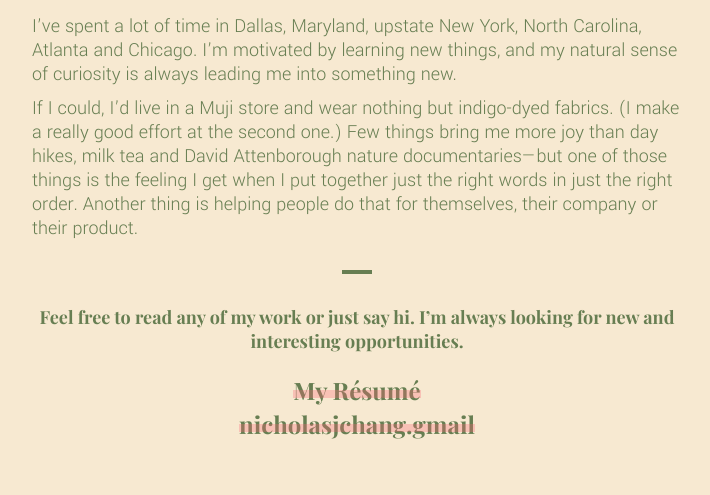
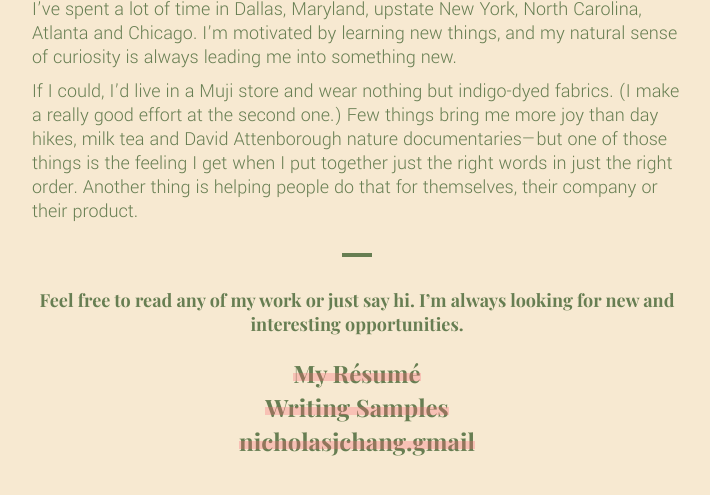
Before and after one commit to njchang/njchang.github.io, a plain HTML site: page index.html in a window 1280 px wide. Shown: the part 233-728 px from the top of the page, without its empty margins (283-993 px from the left). Drawn offline with nearby package versions, Linux system fonts and the light colour scheme.

Commit message:
Writing Samples Add
Add writing samples pdf to files folder

```diff
--- a/index.html
+++ b/index.html
@@ -24,6 +24,8 @@
         <div>
           <a class="cta" href="/files/Nicholas-Chang-Resume.pdf">My Résumé</a>
           <br>
+          <a class="cta" href="/files/Nicholas-Chang-Writing-Samples">Writing Samples</a>
+          <br>
           <a class="cta" href="mailto:nicholasjchang@gmail.com">nicholasjchang.gmail</a>
         </div>
         <div class="social">
```
Also changed, not shown: 1 other file.
